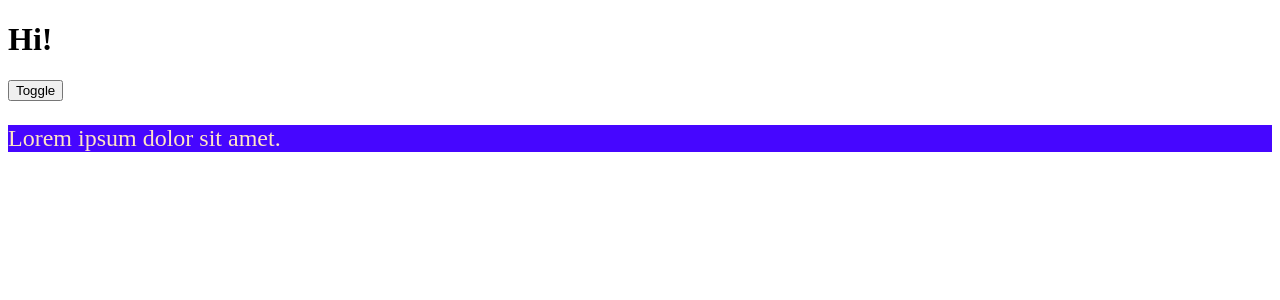
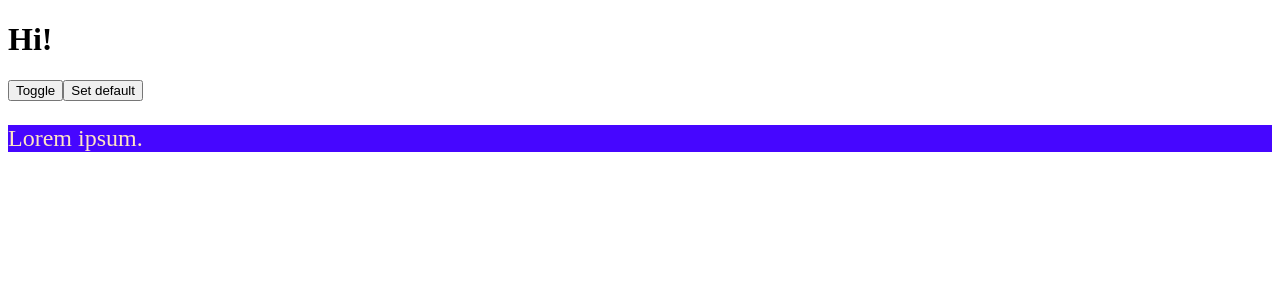
Before and after one commit to Chuchundrium/Angular-theory, an Angular app: page / in a window 1280 px wide. Shown: the top 300 px of the page. Built offline with nearby package versions, Linux system fonts and the light colour scheme.

Commit message:
13-ngSwitch

```diff
--- a/src/app/app.component.html
+++ b/src/app/app.component.html
@@ -1,13 +1,13 @@
 <h1>Hi!</h1>
 <button
-  (click)="toggle = !toggle">
-  Toggle
+  (click)="toggle = !toggle">Toggle
+</button>
+<button
+  (click)="toggle = 'default'">Set default
 </button>
 
-<!--<p *ngIf="toggle" class="red">Lorem ipsum dolor sit amet.</p>-->
-<!--<p *ngIf="!toggle" class="blue">Lorem ipsum dolor sit amet.</p>-->
-
-<p *ngIf="toggle; else blueP" class="red">Lorem ipsum dolor sit amet.</p>
-<ng-template #blueP>
-  <p *ngIf="!toggle" class="blue">Lorem ipsum dolor sit amet.</p>
-</ng-template>
+<div [ngSwitch]="toggle">
+  <p *ngSwitchCase="true" class="red">Lorem ipsum dolor.</p>
+  <p *ngSwitchCase="false" class="blue">Lorem ipsum.</p>
+  <p *ngSwitchDefault>Lorem ipsum dolor sit.</p>
+</div>
--- a/src/app/app.component.ts
+++ b/src/app/app.component.ts
@@ -6,5 +6,5 @@ import { Component } from '@angular/core';
   styleUrls: ['./app.component.scss']
 })
 export class AppComponent {
-  toggle = false;
+  toggle: any = false;
 }
```
